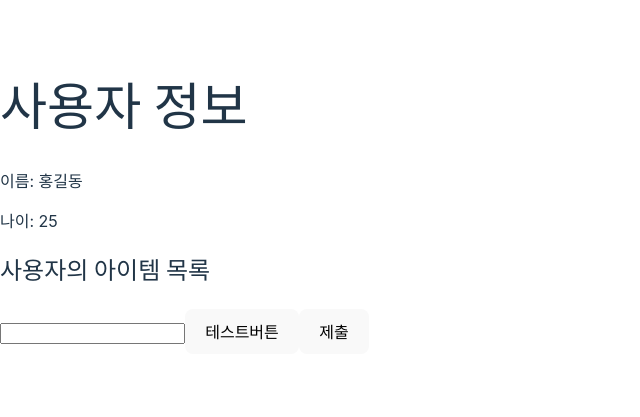
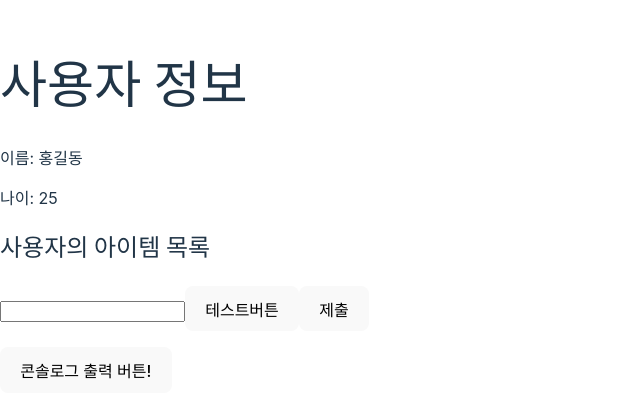
Before and after one commit to johj703/day01, a React (Vite) app: page / in a window 1280 px wide. Shown: the part 193-610 px from the top of the page, without its empty margins (0-640 px from the left). Built offline with nearby package versions, Linux system fonts and the light colour scheme.

Commit message:
미션 추가

```diff
--- a/src/App.jsx
+++ b/src/App.jsx
@@ -58,6 +58,14 @@ const App = () => {
             <li key={item}>{item}</li>;
           })}
       </ul>
+      <button
+        onClick={() => {
+          // 이 부분 완성
+          // 사과, 바나나, 오렌지 출력(console.log())
+        }}
+      >
+        콘솔로그 출력 버튼!
+      </button>
     </div>
   );
 };
```
